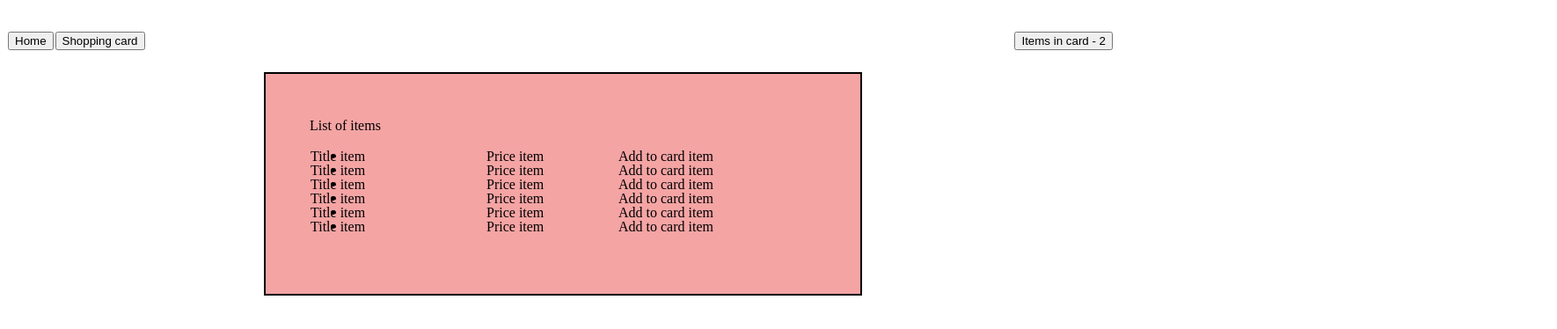
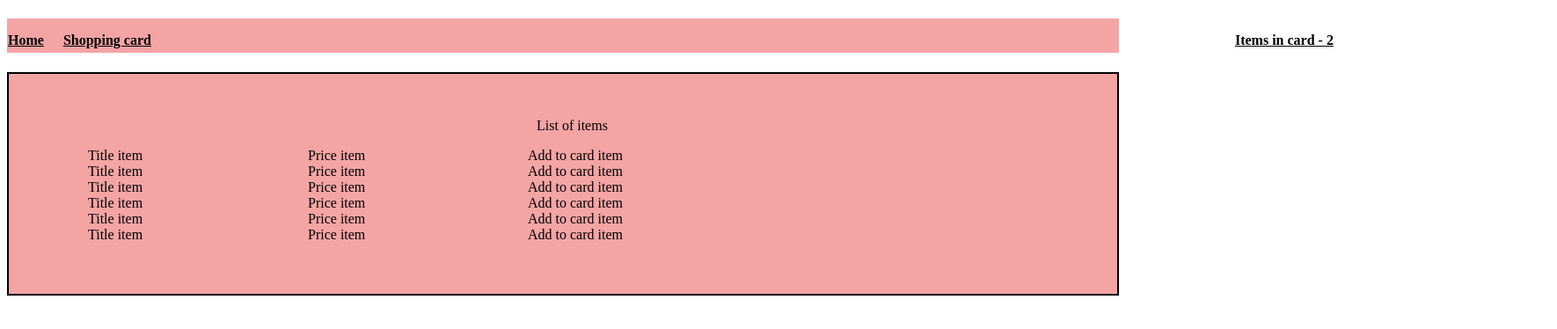
Before and after one commit to asytkin/AngularProject, an Angular app: page /productlist in a window 1280 px wide. Shown: the top 374 px of the page at 88% size, 1770 px wide, since content can reach past the window. Built offline with nearby package versions, Linux system fonts and the light colour scheme.

Commit message:
remove inline styles, did classes

```diff
--- a/src/app/header/header.component.css
+++ b/src/app/header/header.component.css
@@ -1,4 +1,22 @@
 .header
 {
-    background-color:rgb(245, 164, 164)
-};
+    background-color:rgb(245, 164, 164);
+}
+
+.header a:link
+{
+    color : black;
+    font-size: 16px;
+}
+
+.shoppingCardText
+{
+    position: relative;
+    left: 20px;
+}
+
+.itemsInCardText
+{
+    position: relative;
+    left: 1250px;
+}
--- a/src/app/header/header.component.html
+++ b/src/app/header/header.component.html
@@ -1,19 +1,15 @@
-<h1 class='headerCss'>
+<h1 class='header'>
+    <nav>
         <tr>
             <th>
-                <form>
-                    <button>Home</button>
-                </form>
+                <a href="default.asp">Home</a>
             </th>
             <th>
-                <form>
-                    <button>Shopping card</button>
-                </form>
+                <a class="shoppingCardText" href="shoppingcard.asp">Shopping card</a>
             </th>
             <th>
-                <form style="position: absolute; right: 15px">
-                    <button>Items in card - 2</button>
-                </form>
+                <a class="itemsInCardText" href="itemscard.asp">Items in card - 2</a>
             </th>
         </tr>
+    </nav>
 </h1>
--- a/src/app/product-list/product-list.component.css
+++ b/src/app/product-list/product-list.component.css
@@ -2,16 +2,19 @@
 {
     border:2px solid black;
     padding: 50px;
-    position: absolute;
     right: 300px;
     left: 300px;
     height: 150px;
     background-color:rgb(245, 164, 164);
-    list-style-type: none;
- };
+ }
 
- tr.productList td{
-    position: absolute;
-    left: 600px;
-    top: 20px;
- };
+ .productList li
+{
+    list-style-type: none !important;
+ }
+
+ .listItemsText
+ {
+    left:550px;
+    position:relative;
+ }
--- a/src/app/product-list/product-list.component.html
+++ b/src/app/product-list/product-list.component.html
@@ -1,11 +1,9 @@
 <app-header></app-header>
-<a class='productList'>
-    <tr>List of items</tr>
-    <nav>
-        <ul>
-            <li *ngFor="let item of itemsStub">
-                <app-product></app-product>
-            </li>
-        </ul>
-    </nav>
-</a>
+<div class='productList'>
+    <div class='listItemsText'>List of items</div>
+    <ul>
+        <li *ngFor="let item of itemsStub">
+            <app-product></app-product>
+        </li>
+    </ul>
+</div>
--- a/src/app/product/product.component.css
+++ b/src/app/product/product.component.css
@@ -1,10 +1,6 @@
-.product
+ .product span
 {
-  /*
-   padding: 20px;
-    position: absolute; border:2px solid black;
-    right: 50px;
-    left: 50px;
-    background-color:white;*/
-    list-style-type: none;
+  width: 250px;
+  left: 250px;
+  display: inline-block;
  };
--- a/src/app/product/product.component.html
+++ b/src/app/product/product.component.html
@@ -1,5 +1,5 @@
-<li class='product'>
-    <td style="position: absolute; left: 50px">Title item</td>
-    <td style="position: absolute; left: 250px">Price item</td>
-    <td style="position: absolute; left: 400px">Add to card item</td>
-</li>
+<div class='product'>
+    <span>Title item</span>
+    <span>Price item</span>
+    <span>Add to card item</span>
+</div>
```
